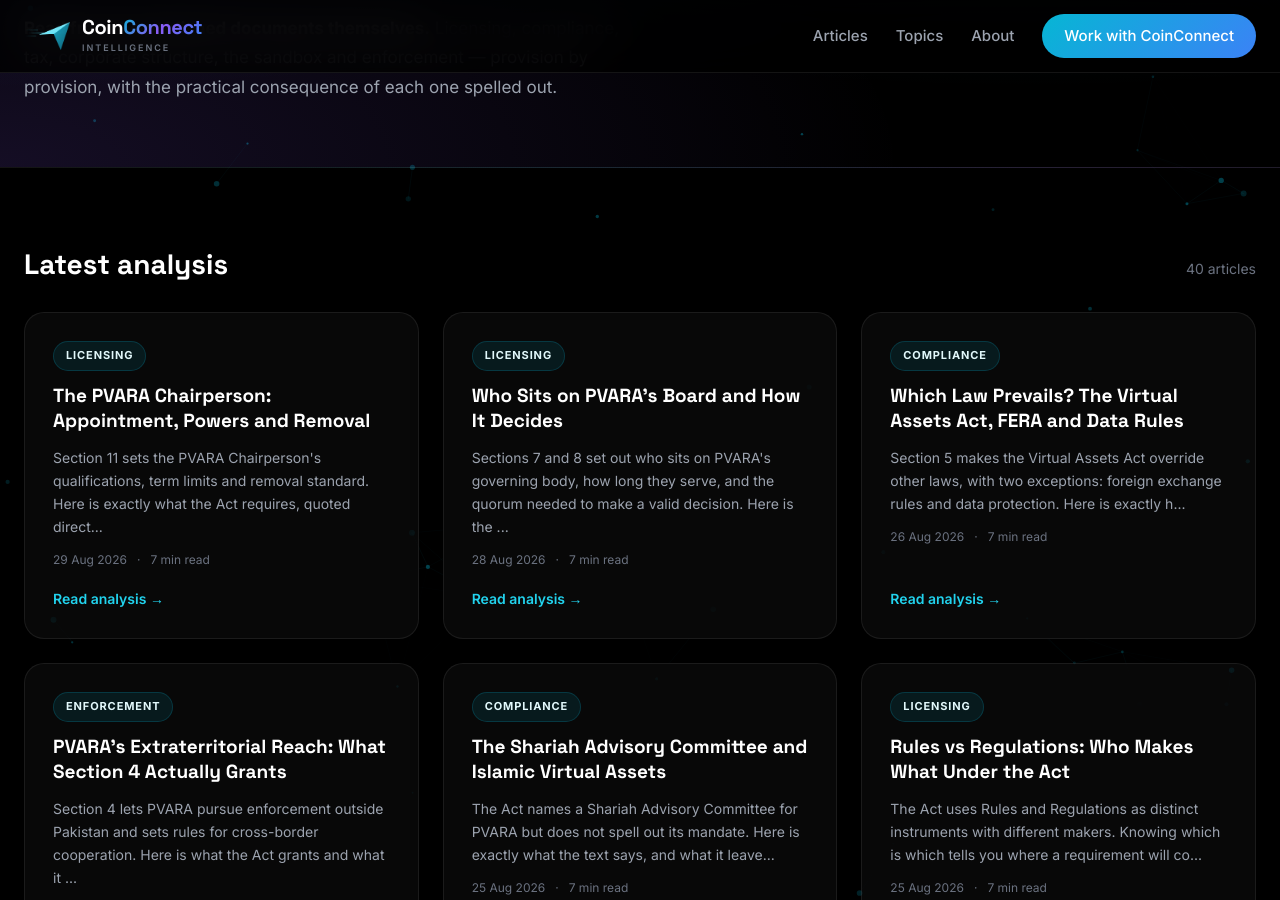
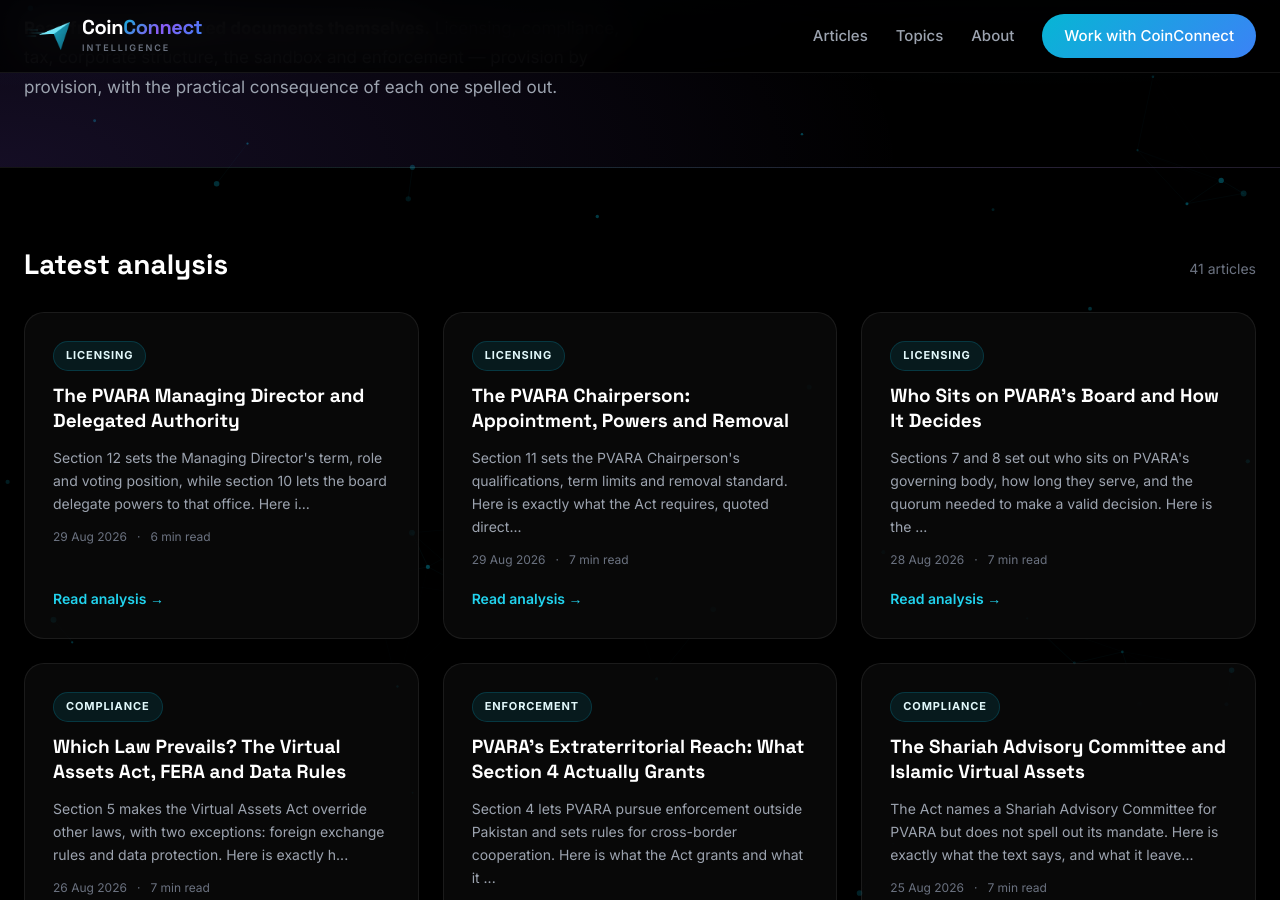
Before and after one commit to coinconnect-pk/coinconnect-pk.github.io, a Jekyll site: the page built from index.html, in a window 1280 px wide and 900 px high, scrolled down 447 px. Built offline with Jekyll 4.4.1, drawn with Linux system fonts in a browser that asks for light colours.

Commit message:
Publish article for 2026-08-29

```diff
--- a/_data/linkmap.yml
+++ b/_data/linkmap.yml
@@ -358,3 +358,6 @@ blog:
   - url: "https://blog.coinconnect.site/the-pvara-chairperson-appointment-powers-and-removal/"
     title: "The PVARA Chairperson: Appointment, Powers and Removal"
     topics: [pvara, chairperson, appointment, powers, removal, licensing]
+  - url: "https://blog.coinconnect.site/the-pvara-managing-director-and-delegated-authority/"
+    title: "The PVARA Managing Director and Delegated Authority"
+    topics: [pvara, managing, director, delegated, authority, licensing]
--- a/_data/published-log.csv
+++ b/_data/published-log.csv
@@ -39,3 +39,4 @@ date,source,title,words
 2026-08-26,queue,"Which Law Prevails? The Virtual Assets Act, FERA and Data Rules",1403
 2026-08-28,queue,"Who Sits on PVARA's Board and How It Decides",1491
 2026-08-29,queue,"The PVARA Chairperson: Appointment, Powers and Removal",1349
+2026-08-29,queue,"The PVARA Managing Director and Delegated Authority",1309
--- a/_queue/041-pvara-managing-director-delegated-authority.md
+++ b/_posts/2026-08-29-the-pvara-managing-director-and-delegated-authority.md
@@ -1,7 +1,7 @@
 ---
 layout: post
 title: "The PVARA Managing Director and Delegated Authority"
-date: 2026-01-01 09:00:00 +0500
+date: 2026-08-29 18:20:33 +0500
 categories: [Licensing]
 author: "Malik Abbas"
 description: "Section 12 sets the Managing Director's term, role and voting position, while section 10 lets the board delegate powers to that office. Here is what the Act says."
```
Also changed, not shown: other parts of _posts/2026-08-29-the-pvara-managing-director-and-delegated-authority.md (+0 -5 lines).
